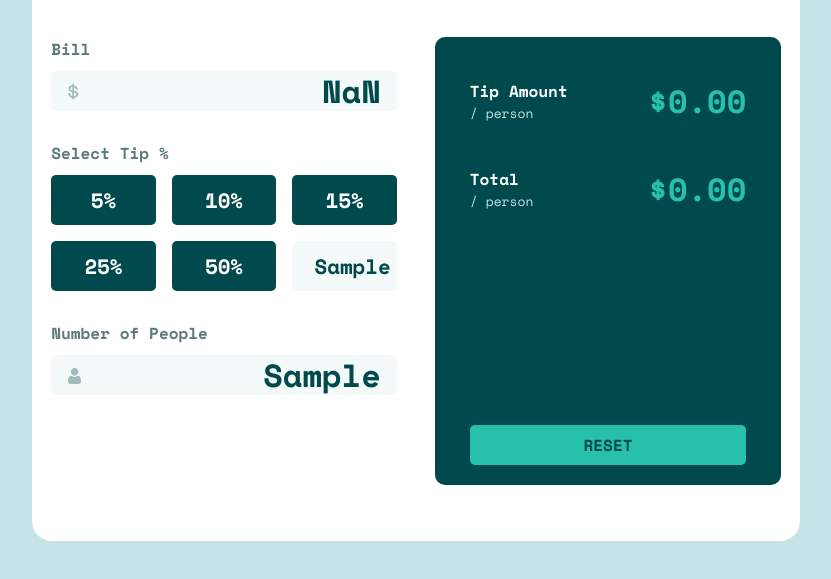
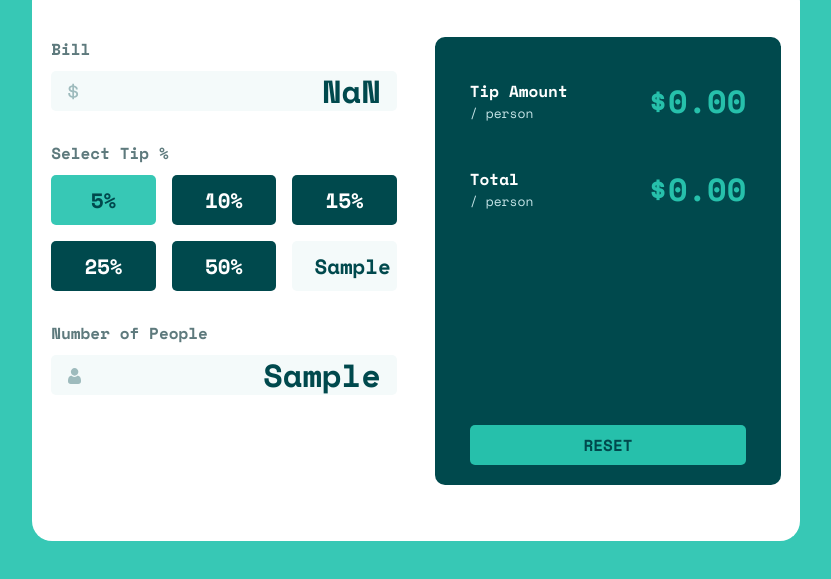
Before and after one commit to Ebulor/Tip-calculator-app, a plain HTML site: page index.html in a window 1280 px wide. Both pictures are taken after typing "Sample", "Sample", "Sample" into the empty fields and a click on the button "5%". Shown: the part 209-788 px from the top of the page, without its empty margins (224-1055 px from the left). Drawn offline with nearby package versions, Linux system fonts and the light colour scheme.

Commit message:
Update style.css

```diff
--- a/style.css
+++ b/style.css
@@ -7,6 +7,7 @@
 :root {
   --Strongcyan: hsl(172, 67%, 45%);
   --Cyan: hsl(172, 70%, 59%);
+  --DarkCyan: hsl(172, 57%, 50%);
   --Verydarkcyan: hsl(183, 100%, 15%);
   --Darkgrayishcyan: hsl(186, 14%, 43%);
   --Darkgrayishcyan2: hsl(184, 14%, 56%);
@@ -16,7 +17,7 @@
   --SoftRed: hsl(0, 94%, 66%);
 }
 main {
-  background-color: var(--Lightgrayishcyan);
+  background-color: var(--DarkCyan);
   display: flex;
   flex-direction: column;
   justify-content: center;
@@ -39,6 +40,7 @@ main {
   width: 80%;
   display: flex;
   flex-direction: column;
+  padding-top: 50px;
 }
 .amount,
 .people {
@@ -109,7 +111,7 @@ main {
   grid-gap: 1rem;
   grid-template-columns: repeat(2, minmax(120px, 1fr));
 }
-.tip-buttons button {
+.tip-button {
   background-color: var(--Verydarkcyan);
   outline: none;
   border: 1px solid transparent;
@@ -120,8 +122,13 @@ main {
   color: var(--White);
   cursor: pointer;
 }
-.tip-buttons.clicked {
-  background-color: black;
+.clicked {
+  background-color: var(--DarkCyan);
+  color: var(--Verydarkcyan);
+}
+.tip-button:hover {
+  background-color: var(--Cyan);
+  color: var(--Verydarkcyan);
 }
 .tip-buttons input {
   outline: none;
@@ -137,10 +144,6 @@ main {
 }
 .tip-buttons input::placeholder {
   font-size: 2rem;
-  color: var(--Verydarkcyan);
-}
-.tip-buttons button:hover {
-  background-color: var(--Cyan);
   color: var(--Verydarkcyan);
 }
 .card-right {
@@ -204,6 +207,9 @@ main {
     align-items: center;
     justify-content: space-around;
   }
+  .card-left {
+    padding-top: 0;
+  }
   .card-left,
   .card-right {
     width: 45%;
```
